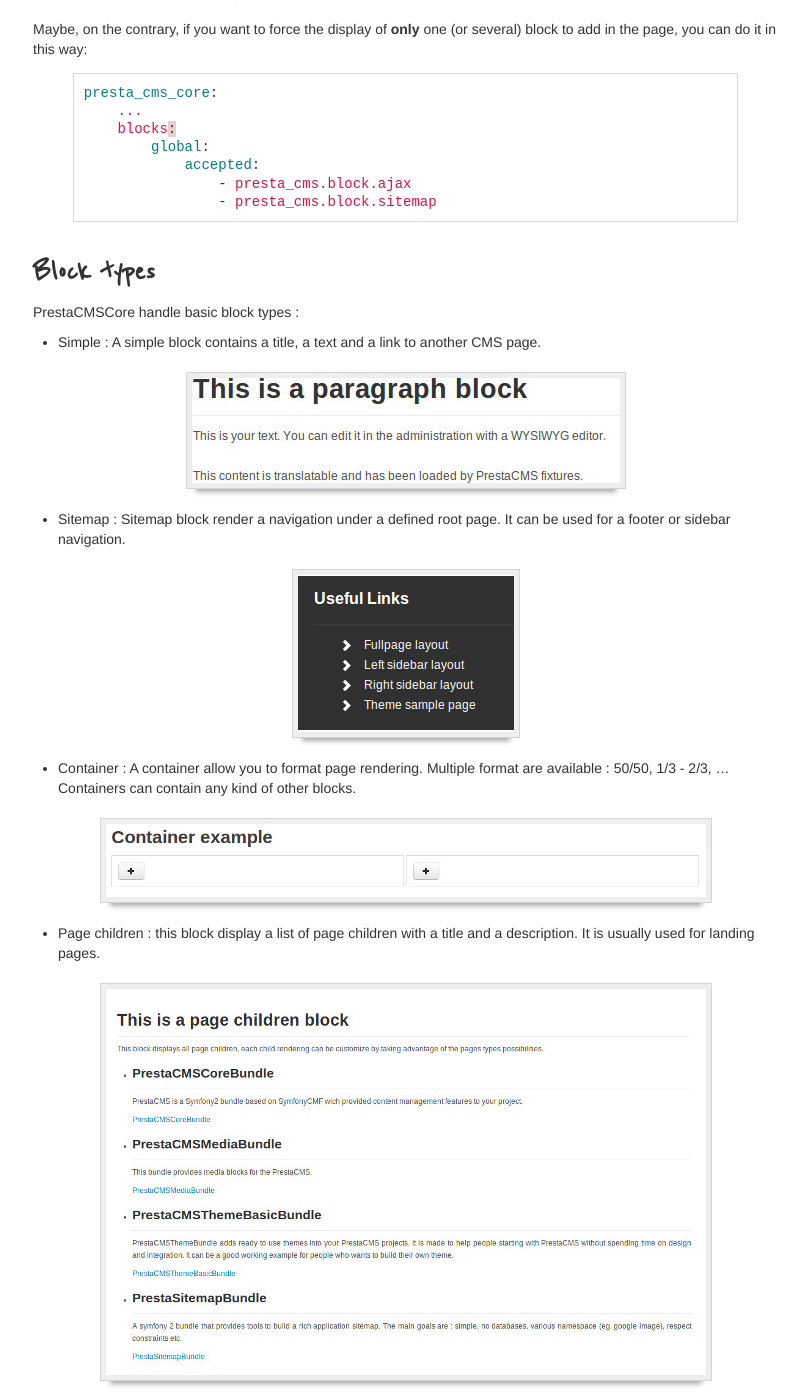
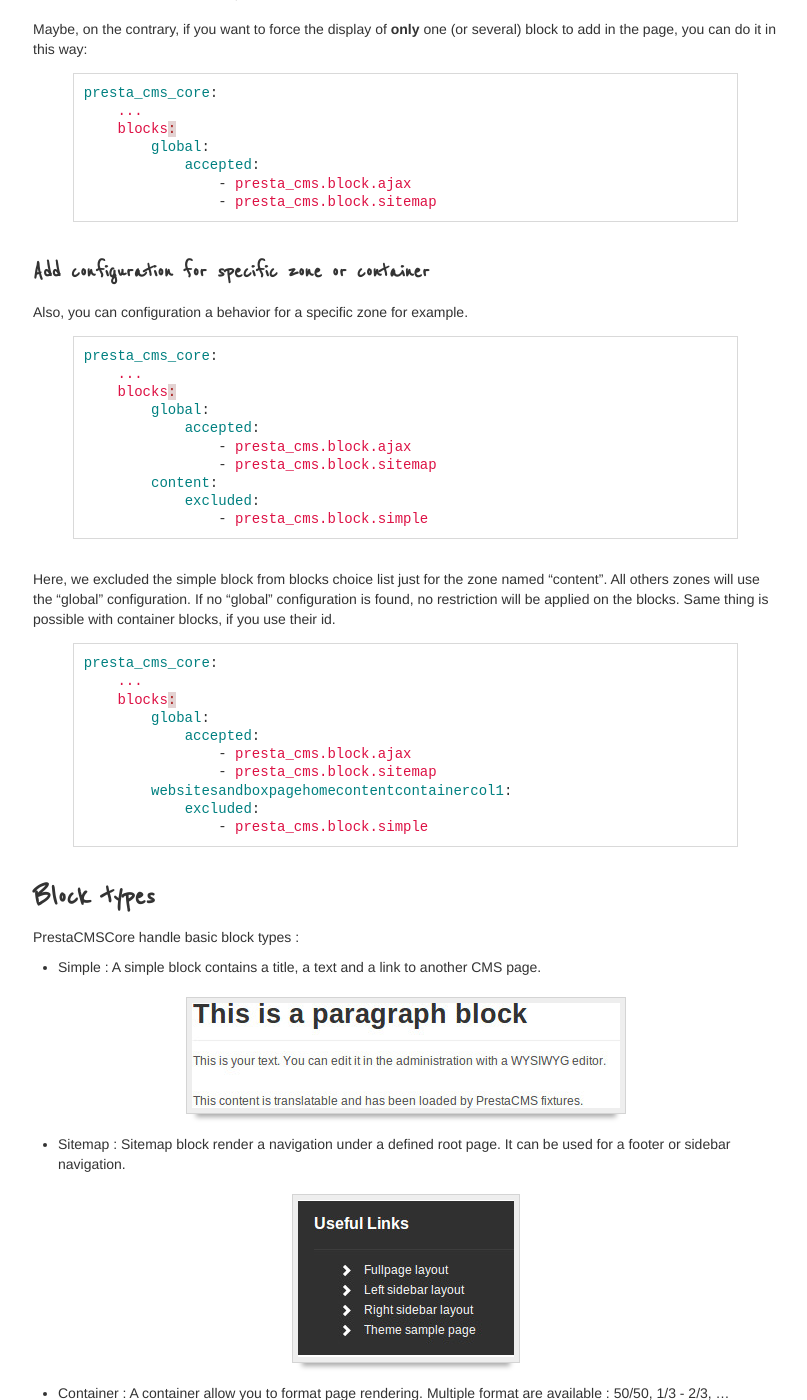
Before and after one commit to mooahmad/prestaconcept.github.io, a Jekyll site: the page built from presta-cms-core/developer-guide/block.md, in a window 1280 px wide and 1400 px high, scrolled down 890 px. Shown: the whole window, without its empty margins (362-1169 px from the left). Built offline with Jekyll 4.4.1, drawn with Linux system fonts in a browser that asks for light colours.

Commit message:
Add documentation for blocks configuration for specific zone or container

```diff
--- a/presta-cms-core/developer-guide/block.md
+++ b/presta-cms-core/developer-guide/block.md
@@ -46,6 +46,37 @@
                 - presta_cms.block.sitemap
 {% endhighlight %}
 
+### Add configuration for specific zone or container
+
+Also, you can configuration a behavior for a specific zone for example.
+
+{% highlight yaml %}
+presta_cms_core:
+    ...
+    blocks:
+        global:
+            accepted:
+                - presta_cms.block.ajax
+                - presta_cms.block.sitemap
+        content:
+            excluded:
+                - presta_cms.block.simple
+{% endhighlight %}
+
+Here, we excluded the simple block from blocks choice list just for the zone named "content". All others zones will use the "global" configuration. If no "global" configuration is found, no restriction will be applied on the blocks. Same thing is possible with container blocks, if you use their id.
+
+{% highlight yaml %}
+presta_cms_core:
+    ...
+    blocks:
+        global:
+            accepted:
+                - presta_cms.block.ajax
+                - presta_cms.block.sitemap
+        websitesandboxpagehomecontentcontainercol1:
+            excluded:
+                - presta_cms.block.simple
+{% endhighlight %}
 
 ## Block types
 
```
